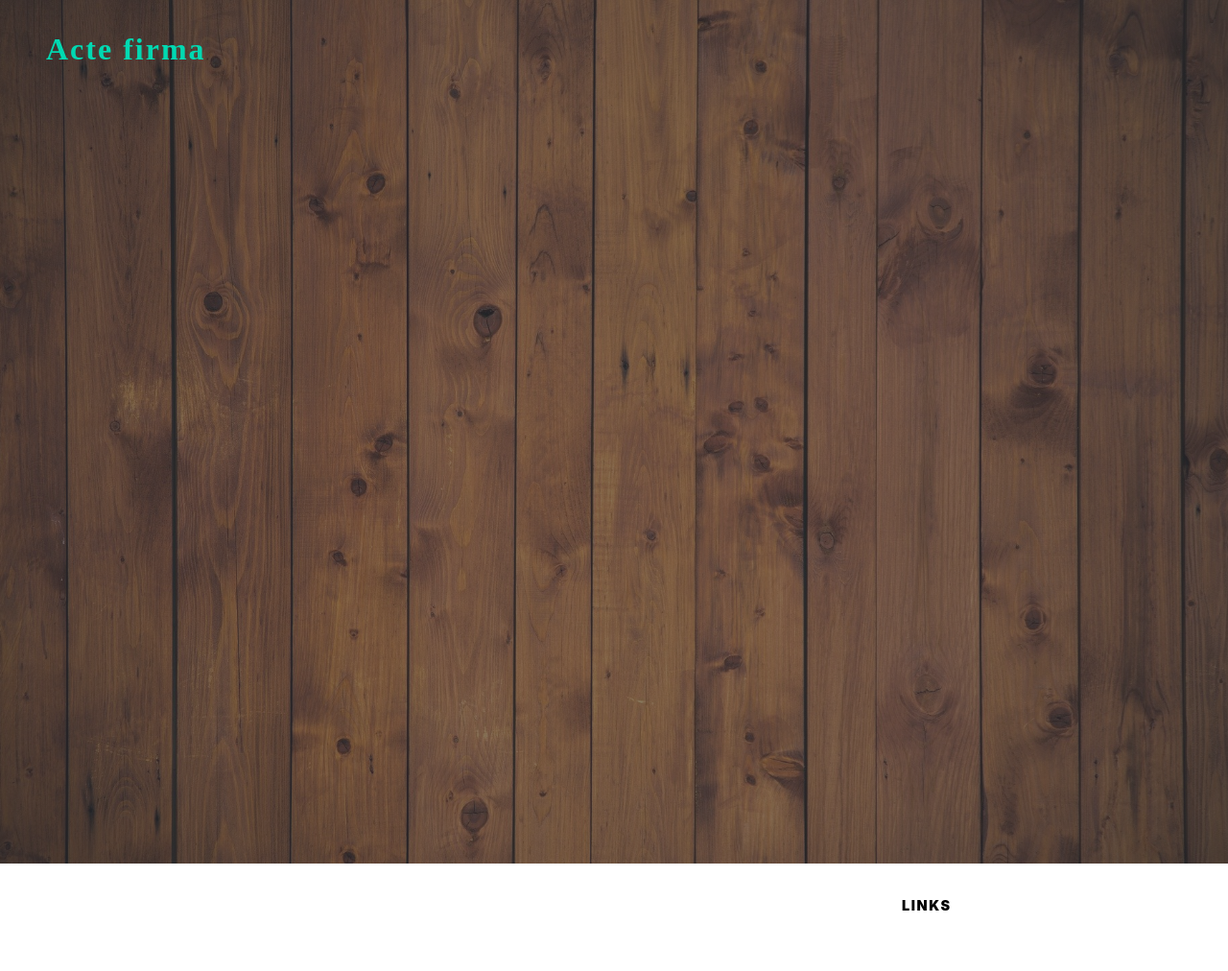
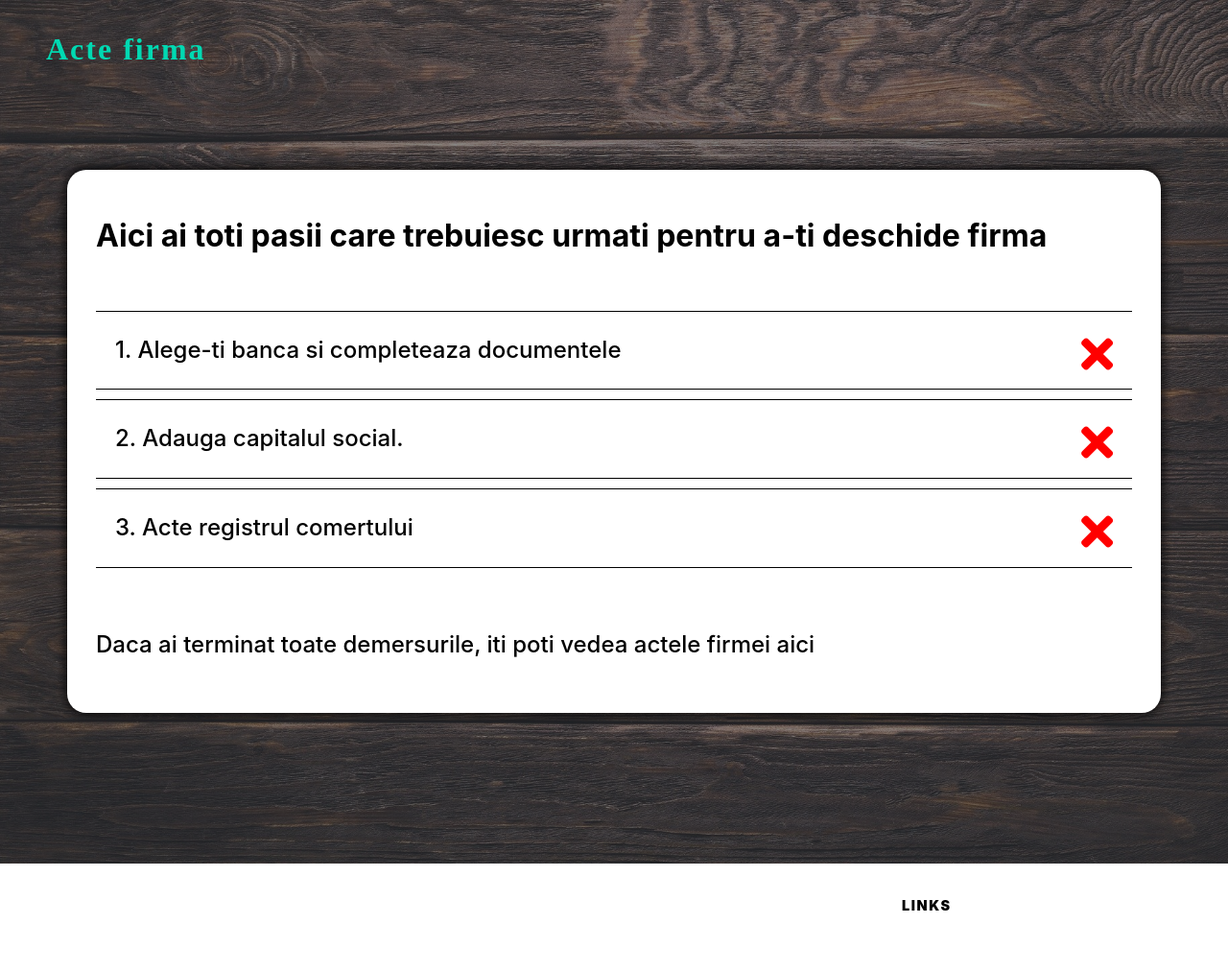
Before and after one commit to ItoIT/Smarthack-ItoIT, a Flask app: page /acte in a window 1280 px wide. Shown: the whole page at 96% size. Run offline with Flask 2, Linux system fonts and the light colour scheme; some libraries are stand-ins or nearby versions; some web fonts are replaced.

Commit message:
/acte form

```diff
--- /dev/null
+++ b/itoit/static/css/acte.css
@@ -0,0 +1,46 @@
+
+.steps-content{
+    color:black;
+    background:white;
+    padding-top: 50px;
+    padding-bottom:50px;
+    padding-left:30px;
+    padding-right:30px;
+    margin-top:16%;
+    height:auto !important;
+    border-radius:20px;
+    -webkit-box-shadow: 0px 0px 10px 3px rgba(0,0,0,0.75);
+-moz-box-shadow: 0px 0px 10px 3px rgba(0,0,0,0.75);
+box-shadow: 0px 0px 10px 3px rgba(0,0,0,0.75);
+}
+.steps{
+    padding-top:50px;
+    color:Black;
+    font-size:24px;
+    font-weight:500;
+}
+.step{
+    padding:20px;
+    margin-bottom:10px;
+    border-width: 100%;
+    border:1px solid black;
+    border-left:none;
+    border-right:none;
+    width:auto;
+}
+.step:hover{
+    color:#00D9B2;
+    transition:0.5s;
+}
+.fa-check{
+    display:none;
+    color:green;
+    float:right;
+}
+.fa-times{
+    color:Red;
+    float:right;
+}
+.acte-firma{
+    padding-top:50px;
+}
--- a/itoit/templates/acte.jinja
+++ b/itoit/templates/acte.jinja
@@ -4,6 +4,7 @@
     <link rel="stylesheet" href="static/css/bootstrap.min.css">
     <link rel="stylesheet" href="static/css/style.css">
     <link rel="stylesheet" href="static/css/aos.css">
+    <link rel="stylesheet" href="static/css/acte.css">
     <link rel="stylesheet" href="static/fonts/google/Muli.css">
     <link rel="stylesheet" href="static/css/owl.carousel.min.css">
     <link rel="stylesheet" href="static/css/owl.theme.default.min.css">
@@ -13,7 +14,7 @@
 {% block content %}
     <div class="intro-section">
         <div class="slide-1" data-stellar-background-ratio="1"
-            style="background: linear-gradient(rgba(52, 58, 64, 0.6), rgba(52, 58, 64, 0.6)), url('static/images/wooden-plank4.jpg');
+            style="background: linear-gradient(rgba(52, 58, 64, 0.6), rgba(52, 58, 64, 0.6)), url('static/images/wooden-plank5.jpg');
                    background-size: cover;
                    background-position: center;
                    background-repeat: no-repeat;">
@@ -21,9 +22,16 @@
                 <div class="row align-items-center">
                     <div class="col-12">
                         <div class="row align-items-center">
-                            <div class="col-lg-6 mb-1 mt-4">
-                                <div class="text1">
+                            <div class="col-lg-12 mb-1 mt-4 steps-content">
+                                <div class="text2 ">
+                                    <div class = "h2">Aici ai toti pasii care trebuiesc urmati pentru a-ti deschide firma</div>
+                                    <div class = "steps">
+                                        <div class="step"> <a href="/alegebanca" > 1. Alege-ti banca si completeaza documentele</a> <i class="fas fa-check fa-2x"></i> <i class="fas fa-times fa-2x"></i></div>
+                                        <div class ="step"><a href="/capitalbanca">2. Adauga capitalul social.</a><i class="fas fa-check fa-2x"></i> <i class="fas fa-times fa-2x"></i></div>
+                                        <div class="step"> <a href="/registru" class="buttons-steps">3. Acte registrul comertului</a><i class="fas fa-check fa-2x"></i> <i class="fas fa-times fa-2x"></i></div>
 
+                                        <div class="acte-firma" ><a  href="/actefirma">Daca ai terminat toate demersurile, iti poti vedea actele firmei  aici </a></div>
+                                    </div>
                                 </div>
                             </div>
                         </div>
```
